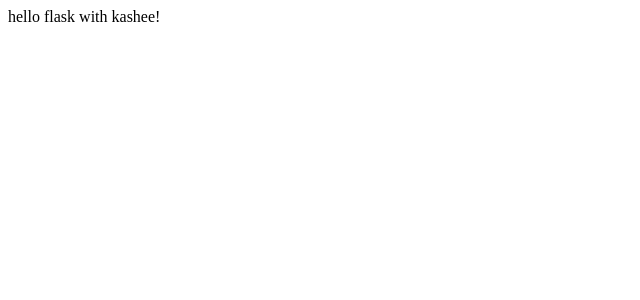
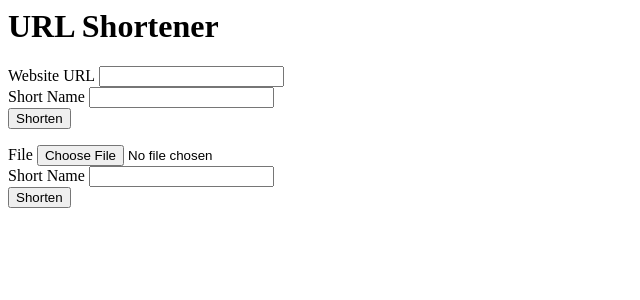
Before and after one commit to NjeriMuchiri/urlshortener, a Flask app: page / in a window 1280 px wide. Shown: the top 300 px of the page, without its empty margins (0-640 px from the left). Run offline with Flask 2, Linux system fonts and the light colour scheme.

Commit message:
Adding a file shortener

```diff
--- a/app.py
+++ b/app.py
@@ -1,11 +1,37 @@
-from flask import Flask
+from flask import Flask,render_template,request,redirect,url_for,flash
+import json
+import os.path
+from werkzeug.utils import secure_filename
 
 app = Flask(__name__)
+app.secret_key = 'h234567843rerfeddstt3u3uegfdftgdyey'
 
 @app.route('/')
 @app.route('/home')
 def home():
-    return 'hello flask with kashee!'
-@app.route('/about')
-def about_page():
-    return 'This is a url shortener'
+    return render_template('home.html')
+@app.route('/your-url', methods=['GET','POST'])
+def your_url():
+    if request.method == 'POST':
+       urls={}
+
+       if os.path.exists('urls.json'):
+           with open('urls.json') as url_file:
+               urls = json.load(url_file)
+       if request.form['code'] in urls.keys():
+           flash('That short name is already taken. Please input another.')
+           return redirect(url_for('home'))
+
+       if 'url' in request.form.keys():
+           urls[request.form['code']] = {'url':request.form['url']}
+       else:
+           f = request.files['file']
+           full_name = request.form['code'] + secure_filename(f.filename)
+           f.save('/home/muchirinjeri/urlshortener/' + full_name)
+           urls[request.form['code']] = {'file': full_name}
+
+       with open('urls.json', 'w') as urls_file:
+            json.dump(urls, urls_file)
+       return render_template('your_url.html', code=request.form['code'])
+    else:
+       return redirect(url_for('home'))
--- a/templates/home.html
+++ b/templates/home.html
@@ -1,4 +1,9 @@
 <h1>URL Shortener</h1>
+
+{% for message in get_flashed_messages() %}
+<h2>{{ message }}</h2>
+{% endfor %}
+
 <form action='your-url' method="post">
 <label for='url'>Website URL</label>
     <input type='url' name='url' value='' required>
@@ -9,3 +14,13 @@
     <input type='submit' value='Shorten'/>
 
 </form>
+<form action='your-url' method="post" enctype="multipart/form-data">
+<label for='file'>File</label>
+    <input type='file' name='file' value='' required>
+    <br>
+    <label for='code'>Short Name</label>
+    <input type='text' name='code' value='' required>
+    <br>
+    <input type='submit' value='Shorten'/>
+
+</form>
--- /dev/null
+++ b/urls.json
@@ -0,0 +1 @@
+{"portfolio njeri": {"url": "https://njerimuchiri@netlify.app"}, "po": {"url": "https://youtube.com"}, "canonical": {"file": "canonicalWrittenInterview.pdf"}, "goodconduct": {"file": "goodconductPCC-67TWO7RQ-POLICE_CLEARANCE_CERTIFICATE_P0.pdf"}}
```
Also changed, not shown: 1 other file.
